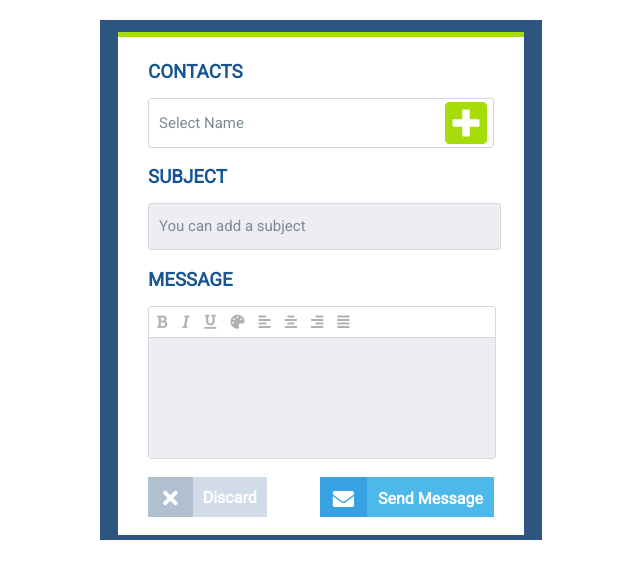
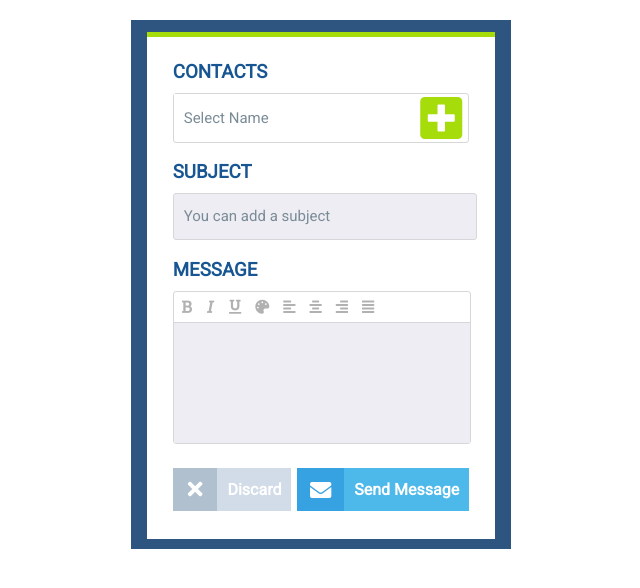
Before and after one commit to Chem-e/form, a plain HTML site: page index.html in a window 1280 px wide. Shown: the whole page, without its empty margins (319-959 px from the left). Drawn offline with Linux system fonts and the light colour scheme.

Commit message:
done for reveiw

```diff
--- a/css/styles.css
+++ b/css/styles.css
@@ -1,6 +1,6 @@
 .main {
     height: 100%;
-    width: 35%;
+    width: 30%;
     margin-right: auto;
     margin-left: auto;
 }
@@ -20,7 +20,7 @@
     margin: 10px auto;
     font-family: 'Roboto', sans-serif;
     border-top: 5px solid #a6dc0a;
-    border-bottom: 5px solid #2e5480;
+    border-bottom: 10px solid #2e5480;
     padding-top: 5px;
 }
 
@@ -123,7 +123,7 @@ input:focus {
 }
 
 .headings {
-    margin-bottom: 15px;
+    margin-bottom: 10px;
     color: #175692;
 }
 
@@ -131,13 +131,13 @@ input:focus {
     display: flex;
     flex-wrap: wrap;
     justify-content: space-between;
+    margin-bottom: 28px;
+    margin-top: 24px;
 }
 
 .discard,
 .message {
-    height: 40px;
-    margin-top: 18px;
-    margin-bottom: 18px;
+    height: 43px;
 }
 
 .fa-times {
@@ -153,7 +153,7 @@ input:focus {
 }
 
 .discard-btn {
-    padding: 11px 10px 18px 10px;
+    padding: 12px 10px 19px 10px;
     background: #d1dce8;
     font-size: 16px;
 }
@@ -168,10 +168,11 @@ input:focus {
     background: #4db9ea;
     color: white;
     display: flex;
+    margin-left: 5px;
 }
 
 .msg-btn {
-    padding: 12px 11px 19px 11px;
+    padding: 12px 10px 19px 10px;
     background: #4db9ea;
     font-size: 16px;
 }
```
